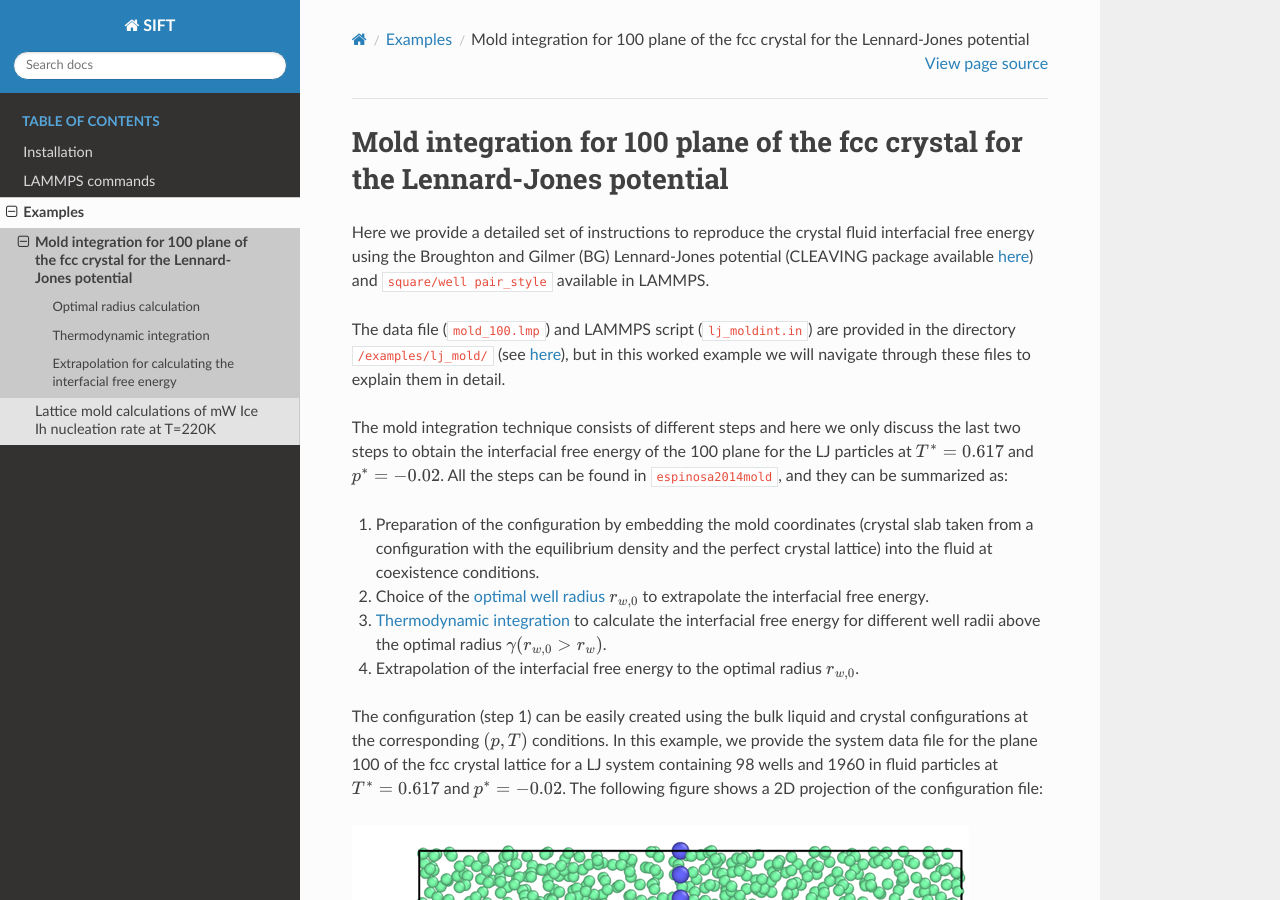
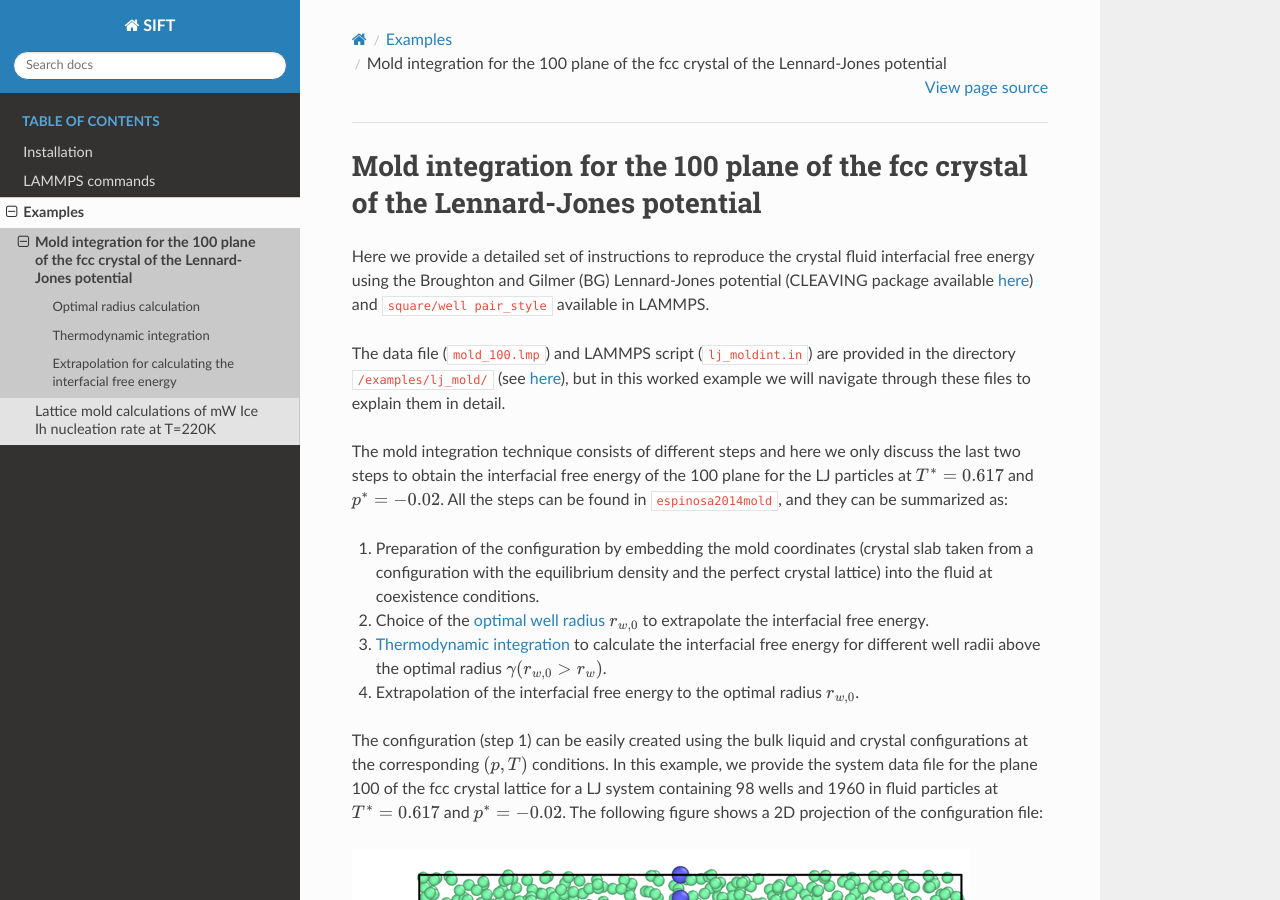
Before and after one commit to AndresRTejedor/Mold, a Sphinx documentation site: the page built from docs/source/example_MI_lj.md, in a window 1280 px wide and 900 px high. Built offline with Sphinx 7.4.7 and the Read the Docs theme 2.0.0, drawn with Linux system fonts in a browser that asks for light colours; cross-references to code outside the pages are shown as plain code.

Commit message:
Update example_MI_lj.md

```diff
--- a/docs/source/example_MI_lj.md
+++ b/docs/source/example_MI_lj.md
@@ -1,4 +1,4 @@
-# Mold integration for 100 plane of the fcc crystal for the Lennard-Jones potential
+# Mold integration for the 100 plane of the fcc crystal of the Lennard-Jones potential
 
 Here we provide a detailed set of instructions to reproduce the crystal fluid interfacial free energy using the Broughton and Gilmer (BG) Lennard-Jones potential
 (CLEAVING package available [here](https://github.com/demonico85/cleaving/tree/master)) and `square/well pair_style` available in LAMMPS.
```
